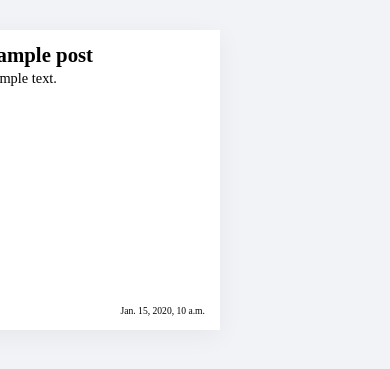
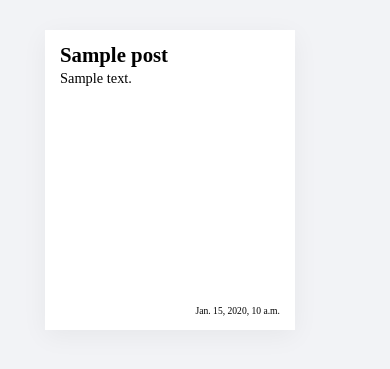
Before and after one commit to 8th-caulion/JongwonyounIntroduce, a Django app: page / in a window 390 px wide. Shown: the part 56-425 px from the top of the page. Run offline with Django 3.2, Linux system fonts and the light colour scheme; tables that the repository leaves empty hold one stand-in row (values such as "Sample post"); some libraries are stand-ins or nearby versions.

Commit message:
포스트 그리드 반응형으로 수정

```diff
--- a/Project/static/css/home.css
+++ b/Project/static/css/home.css
@@ -10,6 +10,24 @@
     align-content: center;
     justify-content: center;
     height: 100%;
+}
+
+@media (max-width: 1500px) {
+    .cardContainer {
+        grid-template-columns: 1fr 1fr 1fr 1fr;
+    }
+}
+
+@media (max-width: 1250px) {
+    .cardContainer {
+        grid-template-columns: 1fr 1fr 1fr;
+    }
+}
+
+@media (max-width: 900px) {
+    .cardContainer {
+        grid-template-columns: 1fr 1fr;
+    }
 }
 
 .myCard {
```
